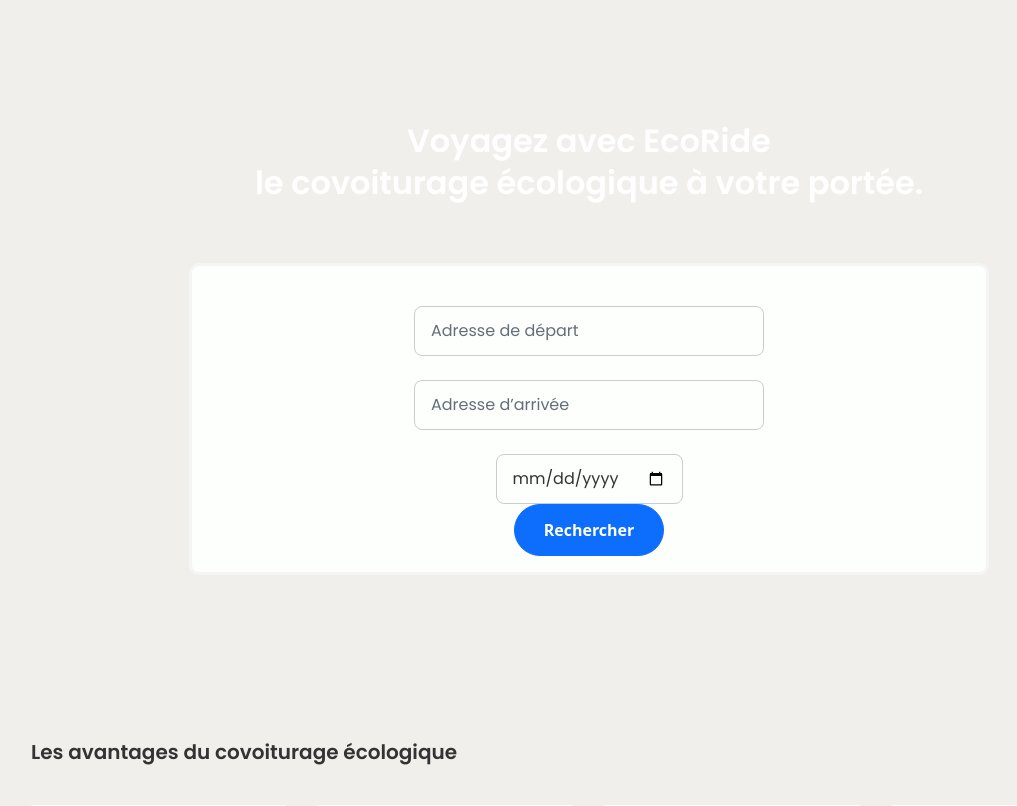
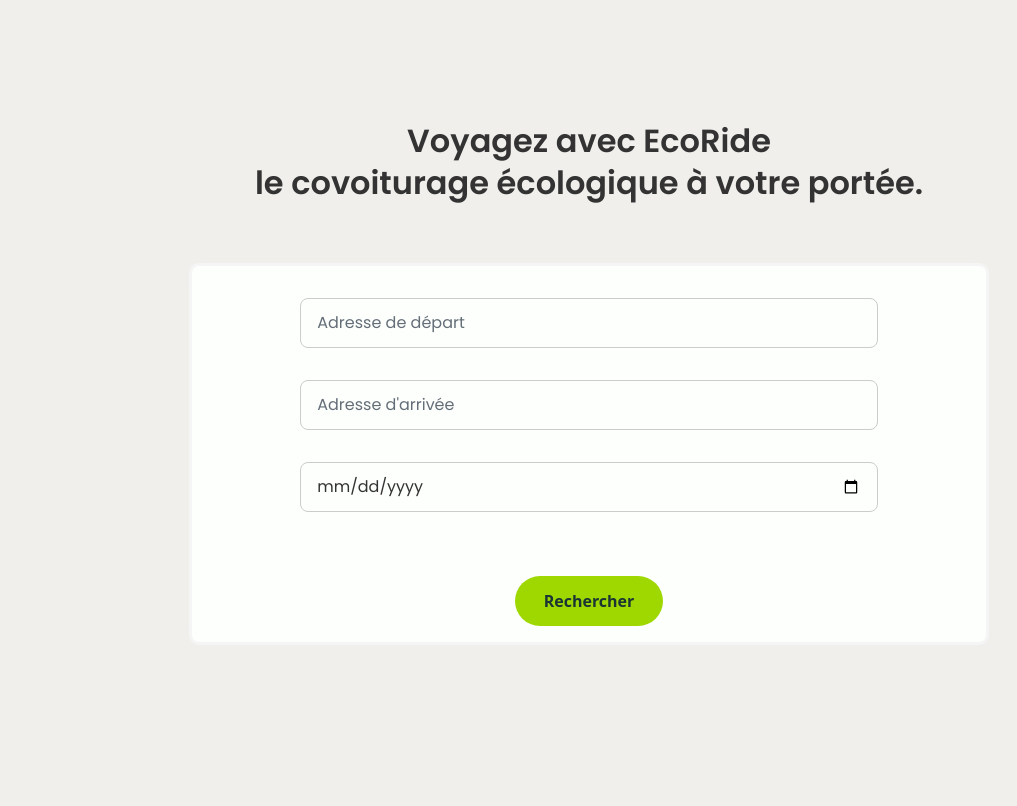
Before and after one commit to zKiryuuu/Ecoride, a PHP site: template Templates/Page/accueil.php in a window 1280 px wide. Shown: the part 72-878 px from the top of the page, without its empty margins (51-1068 px from the left). Run offline with PHP 8.4, Linux system fonts and the light colour scheme; the template is opened without the code that fills it, so the values that code supplies are empty; some libraries are stand-ins or nearby versions.

Commit message:
Page d'acceuil

```diff
--- a/App/Controller/CovoiturageController.php
+++ b/App/Controller/CovoiturageController.php
@@ -157,7 +157,7 @@
         }
 
         $this->render(
-            "Covoiturage/covoit",
+            "Covoiturage/all-covoiturages",
             [
                 "covoiturages" => $covoiturages,
                 "covoiturage" => $covoiturage ?? "",
--- a/Templates/Page/accueil.php
+++ b/Templates/Page/accueil.php
@@ -8,44 +8,52 @@
     <section class="hero-section">
     <div class="container">
       <div class="slogan" id="slogan">
-        <h2 class="subtitle-text text-white">
+        <h2 class="subtitle-text">
           Voyagez avec EcoRide <br />
           le covoiturage écologique à votre portée.
         </h2>
 
         <div class="search-bar">
           <form method="get">
-            <div class="d-flex">
+            <div class="form-slogan">
               <!-- Adresse départ -->
-              <div>
-                <i class="bi bi-record-circle"></i>
-                <input type="text" name="adresse_depart" placeholder="Adresse de départ"
+              <div class="form-group">
+                <div class="input-wrapper">
+                  <input type="text"
+                         name="adresse_depart"
+                         placeholder="Adresse de départ"
                          value="<?= $adresseDepart ?>"
                          class="form-control content-text <?= isset($errors['adresseDepartEmpty']) ? 'is-invalid' : '' ?>" />
                   <?php if (isset($errors['adresseDepartEmpty'])): ?>
                     <div class="invalid-tooltip"><?= $errors['adresseDepartEmpty'] ?></div>
                   <?php endif; ?>
                 </div>
+              </div>
 
               <!-- Adresse arrivée -->
-              <div>
-                <i class="bi bi-geo-alt-fill"></i>
-                <input type="text" name="adresse_arrivee" placeholder="Adresse d’arrivée"
+              <div class="form-group">
+                <div class="input-wrapper">
+                  <input type="text"
+                         name="adresse_arrivee"
+                         placeholder="Adresse d'arrivée"
                          value="<?= $adresseArrivee ?>"
                          class="form-control content-text <?= isset($errors['adresseArriveeEmpty']) ? 'is-invalid' : '' ?>" />
                   <?php if (isset($errors['adresseArriveeEmpty'])): ?>
                     <div class="invalid-tooltip"><?= $errors['adresseArriveeEmpty'] ?></div>
                   <?php endif; ?>
                 </div>
+              </div>
 
-              <!-- Date -->
-              <div class="date">
-                <i class="bi bi-calendar2-week-fill"></i>
-                <input type="date" name="date_heure_depart" value="<?= $dateDepart ?>"
-                  class="form-control content-text <?= isset($errors['dateDepartEmpty']) ? 'is-invalid' : '' ?>" />
-                <?php if (isset($errors['dateDepartEmpty'])): ?>
+              <div class="form-group">
+                <div class="input-wrapper">
+                  <input type="date"
+                         name="date_heure_depart"
+                         value="<?= $dateDepart ?>"
+                         class="form-control content-text <?= (isset($errors['dateDepartEmpty'])) ? 'is-invalid' : '' ?>" />
+                  <?php if (isset($errors['dateDepartEmpty'])) : ?>
                     <div class="invalid-tooltip"><?= $errors['dateDepartEmpty'] ?></div>
                   <?php endif; ?>
+                </div>
               </div>
             </div>
 
@@ -64,7 +72,7 @@
             <!-- Bouton de recherche -->
             <div class="d-flex">
               <div class="search-btn">
-                <button class="btn btn-primary" type="submit" name="search">Rechercher</button>
+                <button class="btn btn-filled w-100" type="submit" name="search">Rechercher</button>
               </div>
             </div>
           </form>
```
Lines whose indentation alone changed are shown as unchanged.
